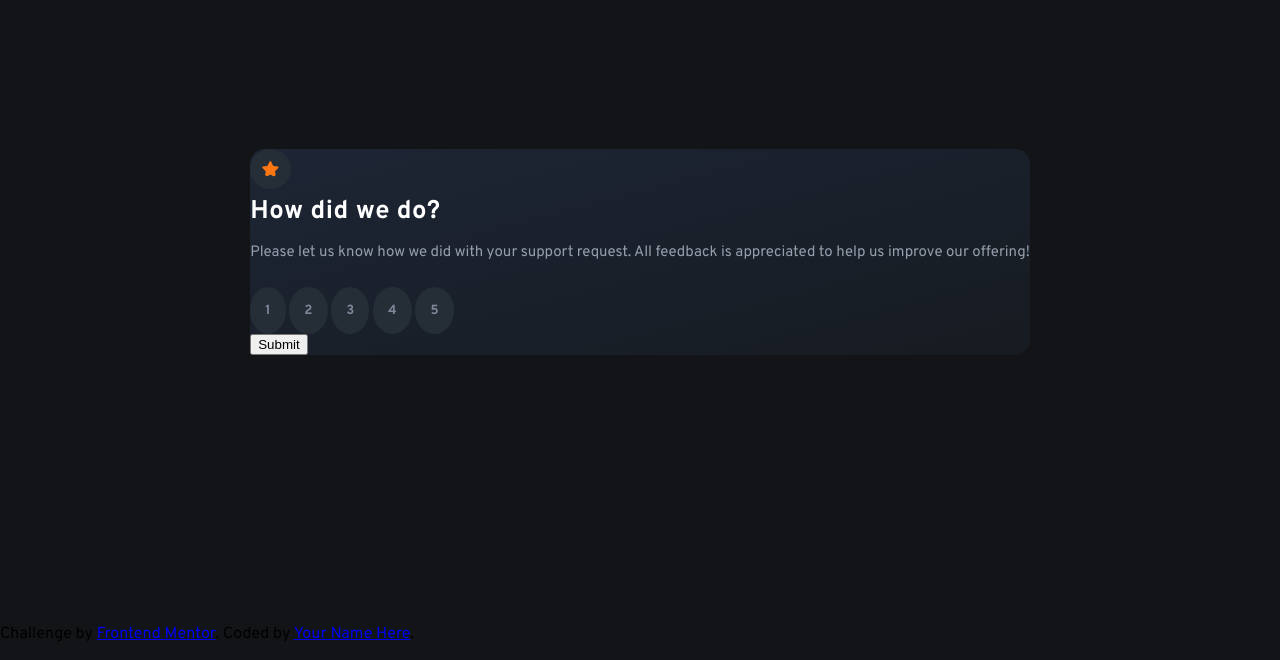
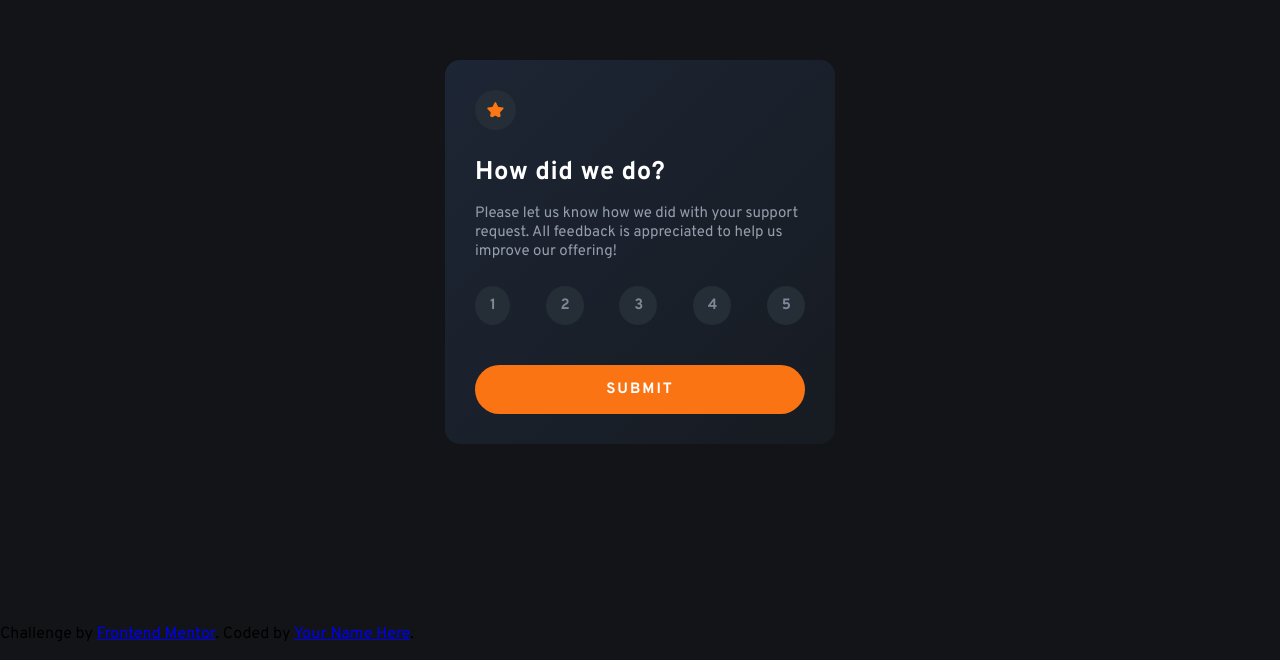
Before and after one commit to LailaGuereca/interactive-rating-component-main, a plain HTML site: page index.html in a window 1280 px wide. Shown: the part 156-816 px from the top of the page. Drawn offline with Linux system fonts and the light colour scheme.

Commit message:
buttons and media

```diff
--- a/index.html
+++ b/index.html
@@ -27,7 +27,7 @@
         <button>4</button>
         <button>5</button>
       </div>
-      <button>Submit</button>
+      <button class="submit">Submit</button>
     </div>
   <!-- Rating state end -->
   </main>
--- a/style.css
+++ b/style.css
@@ -73,6 +73,11 @@ footer {
 
 .card .rating-buttons {
     margin-top: 10px;
+    display: flex;
+    flex-direction: row;
+    align-items: center;
+    justify-content: space-between;
+    width: 100%;
 }
 
 .card .rating-buttons button {
@@ -80,10 +85,30 @@ footer {
     color: var(--neutral-medium-grey);
     border: none;
     border-radius: 50%;
-    padding: 15px;
+    padding-top: 10px;
+    padding-right: 14px;
+    padding-bottom: 10px;
+    padding-left: 15px;
     font-family: 'Overpass', sans-serif;
     font-weight: 700;
     text-align: center;
+    font-size: 15px;
+    cursor: pointer;
+}
+
+.card .submit {
+    width: 100%;
+    padding: 15px;
+    font-family: 'Overpass', sans-serif;
+    text-transform: uppercase;
+    font-weight: 700;
+    font-size: 15px;
+    background-color: var(--primary-orange);
+    border: none;
+    color: var(--neutral-white);
+    letter-spacing: 2px;
+    border-radius: 25px;
+    cursor: pointer;
 }
 
 /*Mobile*/
@@ -100,4 +125,29 @@ footer {
     .card .content p {
         width: 300px;
     }
+
+    .card .submit {
+        margin-top: 20px;
+    }
 }
+
+/*Desktop*/
+@media (min-width: 768px) and (max-width: 1440px) {
+    .card {
+        width: 330px;
+        margin: 30px;
+        padding: 30px;
+    }
+
+    .card .content {
+        margin-top: 20px;
+    }
+
+    .card .content p {
+        width: 330px;
+    }
+
+    .card .submit {
+        margin-top: 40px;
+    }
+}
```
